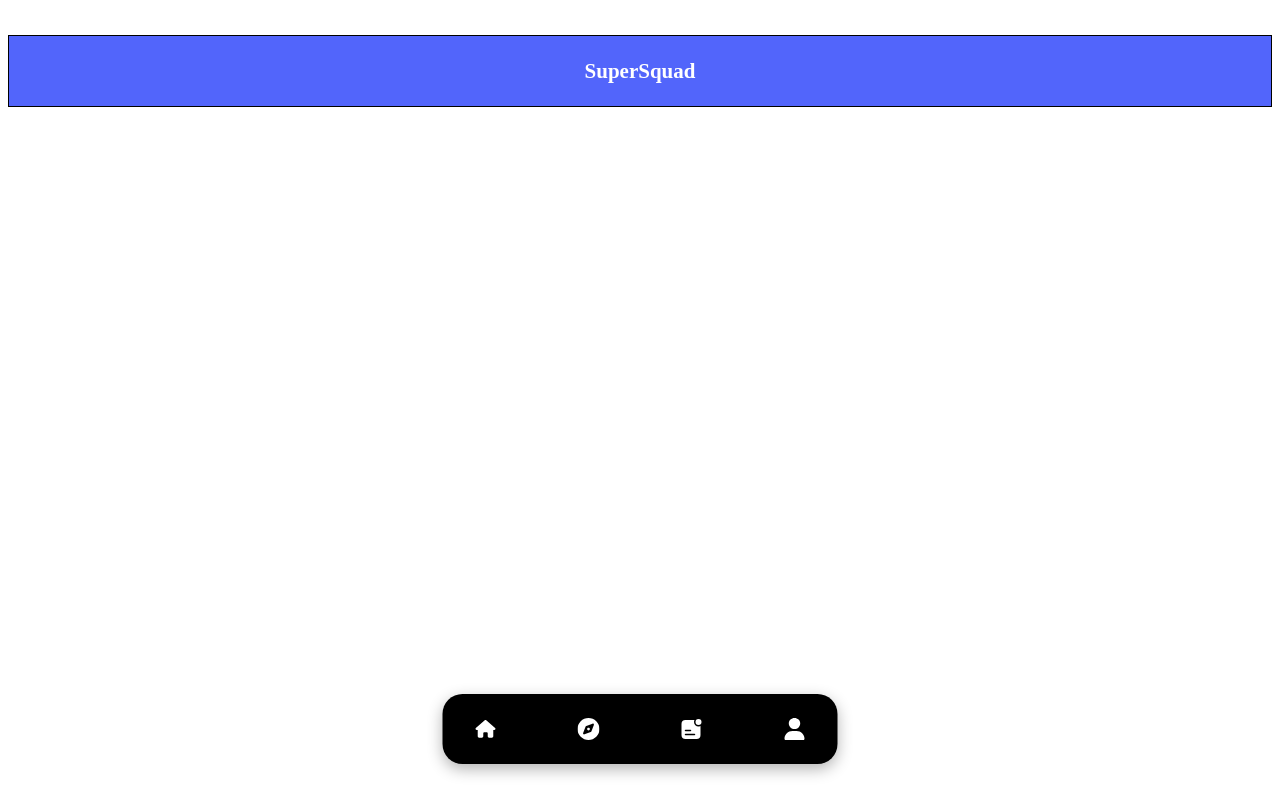
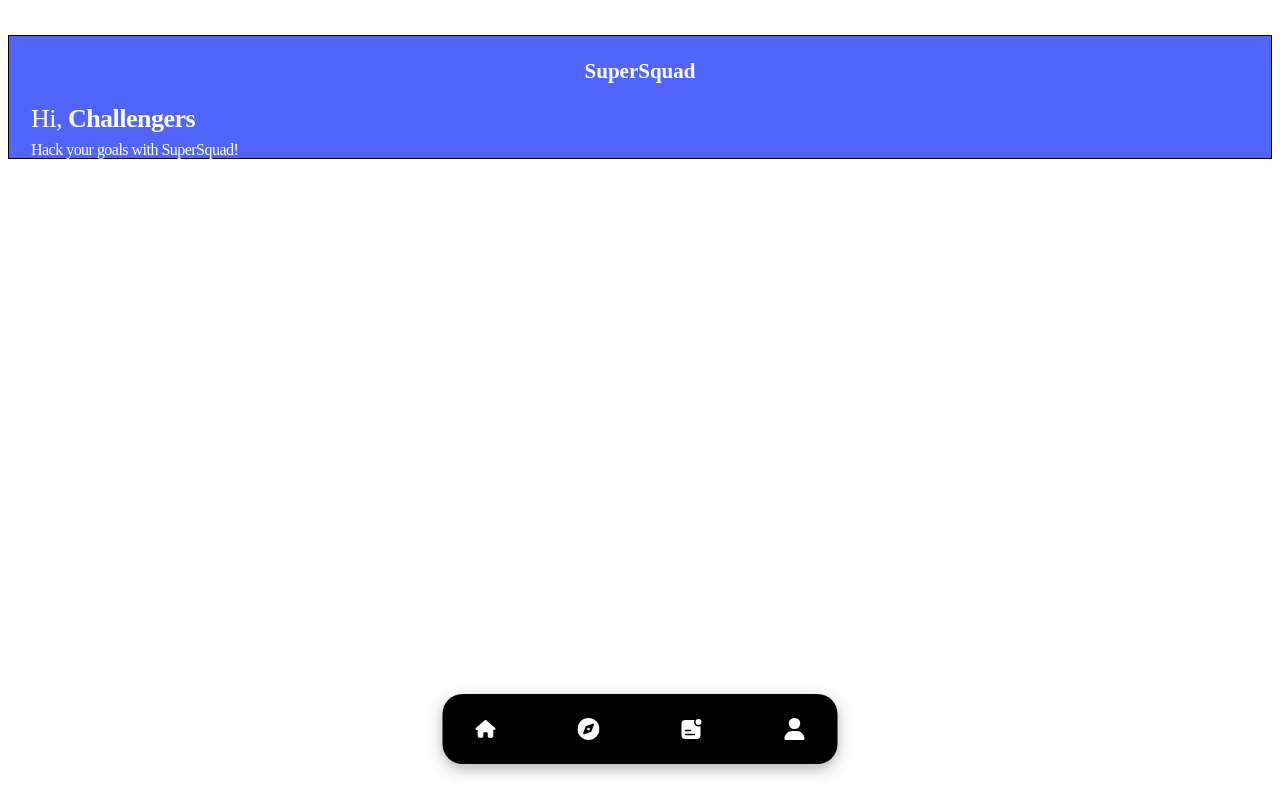
Before and after one commit to supersquad-challenge/proto.v2, a Next.js app in the folder proto.v2-client/: page /home in a window 1280 px wide. Built offline with nearby package versions, Linux system fonts and the light colour scheme.

Commit message:
Add: WelcomeMessage

```diff
--- a/proto.v2-client/next.config.js
+++ b/proto.v2-client/next.config.js
@@ -1,4 +1,18 @@
 /** @type {import('next').NextConfig} */
-const nextConfig = {}
+const nextConfig = {
+  compiler: {
+    // ssr and displayName are configured by default
+    styledComponents: true,
+  },
+  async redirects() {
+    return [
+      {
+        source: "/",
+        destination: "/home",
+        permanent: true,
+      },
+    ];
+  },
+};
 
-module.exports = nextConfig
+module.exports = nextConfig;
--- a/proto.v2-client/src/app/globals.css
+++ b/proto.v2-client/src/app/globals.css
@@ -1,4 +1,32 @@
-:root {
+html,
+body {
+  padding: 0;
+  margin: 0 auto;
+  font-family: PoppinRegular OpenSansRegular;
+  font-size: 14px;
+  width: 100%;
+  height: 100%;
+  max-width: 600px;
+  min-width: 200px;
+  overflow-x: hidden;
+  position: relative;
+}
+
+a {
+  color: inherit;
+  text-decoration: none;
+}
+
+* {
+  box-sizing: border-box;
+}
+
+input,
+textarea {
+  outline: none;
+}
+
+/* :root {
   --max-width: 1100px;
   --border-radius: 12px;
   --font-mono: ui-monospace, Menlo, Monaco, 'Cascadia Mono', 'Segoe UI Mono',
@@ -104,4 +132,4 @@ a {
   html {
     color-scheme: dark;
   }
-}
+} */
--- a/proto.v2-client/src/app/home/page.tsx
+++ b/proto.v2-client/src/app/home/page.tsx
@@ -1,5 +1,6 @@
 "use client";
 import ServiceTitle from "@/components/common/ServiceTitle";
+import WelcomeMessage from "@/components/common/WelcomeMessage";
 import colors from "@/styles/color";
 import styled from "styled-components";
 
@@ -7,6 +8,7 @@ const Home = () => {
   return (
     <Container>
       <ServiceTitle></ServiceTitle>
+      <WelcomeMessage></WelcomeMessage>
     </Container>
   );
 };
--- /dev/null
+++ b/proto.v2-client/src/components/common/WelcomeMessage.tsx
@@ -0,0 +1,46 @@
+import colors from "@/styles/color";
+import styled from "styled-components";
+
+interface GreetingsProps {
+  fontSize: number;
+}
+
+const WelcomeMessage = () => {
+  return (
+    <Container>
+      <Greetings fontSize={26}>
+        Hi, <GreetingsBold>Challengers</GreetingsBold>
+      </Greetings>
+      <Greetings fontSize={16} style={{ marginTop: "10px" }}>
+        Hack your goals with SuperSquad!
+      </Greetings>
+    </Container>
+  );
+};
+
+export default WelcomeMessage;
+
+const Container = styled.div`
+  width: auto;
+  height: auto;
+  margin-left: 22px;
+  margin-right: 25px;
+
+  box-sizing: border-box;
+
+  /* border: 1px solid red; */
+`;
+
+const Greetings = styled.div<GreetingsProps>`
+  color: ${colors.white};
+  font-family: PoppinLight;
+  font-size: ${(props) => `${props.fontSize}px`};
+  font-style: normal;
+  font-weight: 300;
+  line-height: ${(props) => `${props.fontSize}px`};
+  letter-spacing: -0.52px;
+`;
+
+const GreetingsBold = styled.span`
+  font-weight: 600;
+`;
--- a/proto.v2-client/src/layout/Footer.tsx
+++ b/proto.v2-client/src/layout/Footer.tsx
@@ -1,3 +1,4 @@
+"use client";
 import colors from "@/styles/color";
 import React, { useContext, useEffect, useState } from "react";
 import styled from "styled-components";
@@ -7,12 +8,12 @@ const Footer = () => {
     <FooterContainer>
       <FooterImage src="/asset/footer/ic_home_off.svg" />
       <FooterImage src="/asset/footer/ic_explore_off.svg" />
-      <FooterImage src="/asset/footer/ic_challenge_off.svg" />
+      <FooterImage src="/asset/footer/ic_mychallenge_off.svg" />
       <FooterImage src="/asset/footer/ic_profile_off.svg" />
 
       {/* <FooterImage src="/asset/footer/ic_home_on.svg" />
       <FooterImage src="/asset/footer/ic_explore_on.svg" />
-      <FooterImage src="/asset/footer/ic_challenge_on.svg" />
+      <FooterImage src="/asset/footer/ic_mychallenge_on.svg" />
       <FooterImage src="/asset/footer/ic_profile_on.svg" /> */}
     </FooterContainer>
   );
--- a/proto.v2-client/src/styles/global.ts
+++ b/proto.v2-client/src/styles/global.ts
@@ -70,13 +70,13 @@ const GlobalStyle = createGlobalStyle`
     font-style: normal;
     src: url('/static/fonts/poppin/Poppins-Medium.ttf');
   }
-  @font-face {
+  @font-face { //400
     font-family: 'PoppinRegular';
     src: local('PoppinRegular');
     font-style: normal;
     src: url('/static/fonts/poppin/Poppins-Regular.ttf');
   }
-  @font-face {
+  @font-face { //300
     font-family: 'PoppinLight';
     src: local('PoppinLight');
     font-style: normal;
```
Also changed, not shown: proto.v2-client/public/asset/footer/ic_challenge_off.svg (deleted), proto.v2-client/public/asset/footer/ic_challenge_on.svg (deleted).
